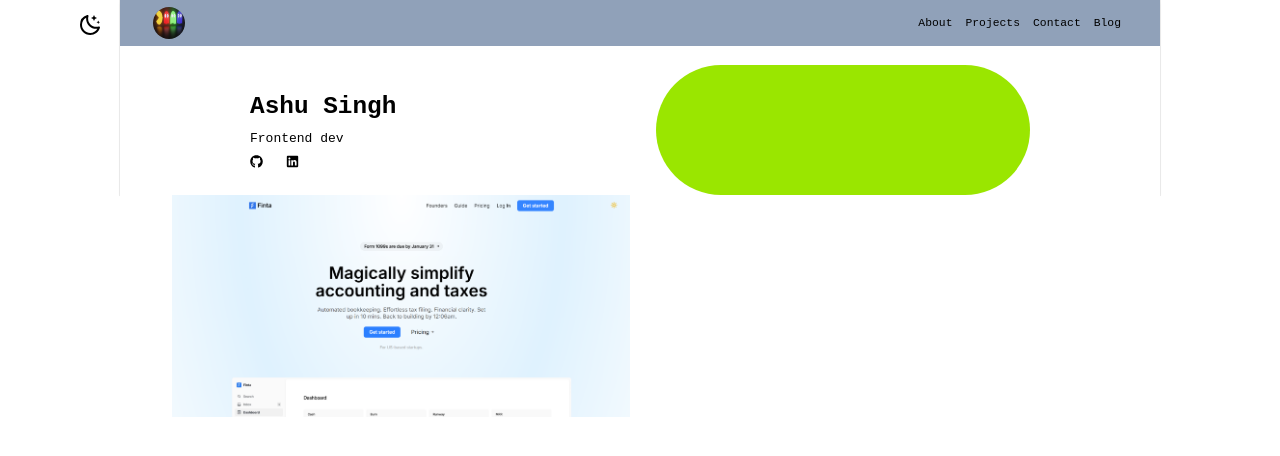
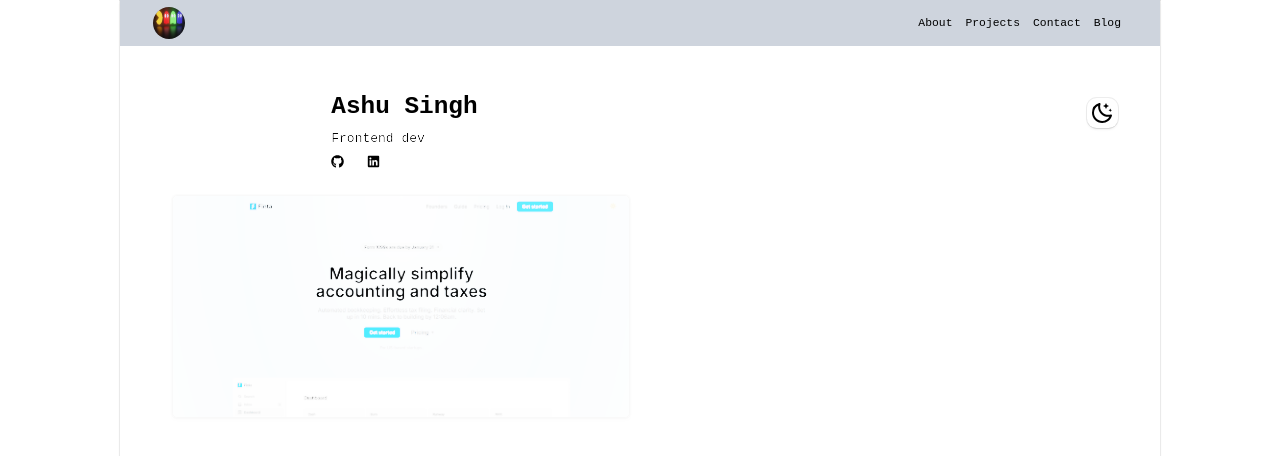
Before and after one commit to Evolver-3/ashusingh-portfolio, a React (Vite) app: page / in a window 1280 px wide. Shown: the top 456 px of the page. Built offline with nearby package versions, Linux system fonts and the light colour scheme.

Commit message:
dark mode fixes and some other things that need to be checked

```diff
--- a/src/App.jsx
+++ b/src/App.jsx
@@ -3,6 +3,8 @@ import Navbar from './Components/Navbar'
 import Body from './Components/Body'
 import Projects from './Components/Projects'
 import Dark from './Components/DarkMode/Dark'
+import Container from './Components/Container'
+import {motion} from 'motion/react'
 
 const App = () => {
   const [dark,setDark]=useState(
@@ -12,7 +14,7 @@ const App = () => {
   useEffect(()=>{
     if(dark){
       document.documentElement.classList.add('dark')
-      localStorage.setIteme("theme","dark")
+      localStorage.setItem("theme","dark")
     }else{
       document.documentElement.classList.remove("dark")
       localStorage.setItem("theme","light")
@@ -20,11 +22,24 @@ const App = () => {
   },[dark])
 
   return (
-    <div className='bg-card relative '>
-      <Dark dark={dark} setDark={setDark} className='absolute right-100'/>
-      <Navbar/>
-      <Body/>
-      <Projects dark={dark}/>
+    <div className=' relative h-screen w-full overflow-hidden'>
+
+       <motion.div
+       initial={{scale:1,opacity:1}}
+        animate={{scale:[1,1.1,1],opacity:[1,0.9,0.7,0.9,1] }}
+        transition={{ duration: 20, repeat: Infinity }}
+        className={`
+          absolute inset-0 z-0
+          opacity-20 mix-blend-overlay pointer-events-none
+          transition-colors duration-500 ${dark?"bg-black":"bg-white"}`}
+/>
+      <Container>
+
+        <Navbar/>
+        <Dark dark={dark} setDark={setDark} />
+        <Body/>
+        <Projects dark={dark}/>
+      </Container>
     </div>
   )
 }
--- a/src/Components/Body.jsx
+++ b/src/Components/Body.jsx
@@ -18,10 +18,10 @@ const Body = () => {
 
 
   return (
-    <Container >
-    <div className="flex flex-col md:flex-row items-center justify-center text-center md:text-left pt-20 h-fit px-40 gap-10 shadow-acer">
 
-      <div className="w-40 h-40 bg-lime-400 rounded-full order-1 md:order-2 md:w-1/2 flex justify-center">
+    <div className="flex flex-col md:flex-row items-center justify-center text-center md:text-left pt-20 px-20 gap-10 ">
+
+      <div className="w-40 h-40 border border-white rounded-full order-1 md:order-2  flex justify-center container">
       </div>
 
       <div className="order-2 md:order-1 md:w-1/2 text-foreground flex flex-col gap-2">
@@ -112,7 +112,7 @@ const Body = () => {
 
 
    </div>
-   </Container>
+
 
   )
 
--- a/src/Components/Container.jsx
+++ b/src/Components/Container.jsx
@@ -1,16 +1,14 @@
-import React from 'react'
+import { motion } from "motion/react"
+
+const Container = ({ children, className = "" }) => {
+  return (
+    <div className={`max-w-7xl mx-auto w-full bg-background shadow-acer ${className}`}>
 
 
-const Container = ({children,className=""}) => {
-  return (<>
-
-    <div className={`max-w-7xl mx-auto w-full bg-background ${className}`}>
+        {children}
 
 
-      {children}
     </div>
-
-  </>
   )
 }
 
--- a/src/Components/DarkMode/Dark.jsx
+++ b/src/Components/DarkMode/Dark.jsx
@@ -1,9 +1,11 @@
 
-const Dark = ({dark,setDark}) => {
+const Dark = ({dark,setDark,className=''}) => {
 
   return (
-    <div className='absolute top-4 left-24'>
-      <button onClick={()=>setDark(!dark)}>{dark?<svg  xmlns="http://www.w3.org/2000/svg" width="24" height="24" fill="currentColor" viewBox="0 0 24 24" >
+    <div className={`fixed right-50 top-30  ${className}`}>
+      <button onClick={()=>setDark(!dark)}
+        className="shadow-acer rounded-xl p-1">
+        {dark?<svg  xmlns="http://www.w3.org/2000/svg" width="24" height="24" fill="currentColor" viewBox="0 0 24 24" className="text-yellow-400">
         <path d="M6.99 12c0 2.76 2.25 5.01 5.01 5.01s5.01-2.25 5.01-5.01S14.76 6.99 12 6.99 6.99 9.24 6.99 12M12 8.99c1.66 0 3.01 1.35 3.01 3.01s-1.35 3.01-3.01 3.01S8.99 13.66 8.99 12 10.34 8.99 12 8.99M13 19h-2v2h2zM11 5h2V3h-2zm-8 6h2v2H3zm16 0h2v2h-2zM4.93 17.66l.71.7.7.71.71-.71.71-.7-.71-.71-.71-.71-.7.71zM17.66 4.93l-.71.71-.71.7.71.71.71.71.7-.71.71-.71-.71-.7zM4.93 6.34l.71.71.7.71.71-.71.71-.71-.71-.7-.71-.71-.7.71zm12.73 12.73.7-.71.71-.7-.71-.71-.7-.71-.71.71-.71.71.71.7z">
         </path>
       </svg>:
--- a/src/Components/Navbar.jsx
+++ b/src/Components/Navbar.jsx
@@ -63,12 +63,12 @@ const Navbar = () => {
 
         {navItems.map((item,index)=>(
 
-          <a href={item.href} key={index} className='text-sm text-foreground relative px-2 py-1'
+          <a href={item.href} key={index} className='text-sm text-foreground relative px-2 py-1 hover:text-white dark:hover:text-black'
           onMouseEnter={()=>setHovered(index)}
           onMouseLeave={()=>setHovered(null)}>
 
             { hovered ===index &&
-              (<motion.span layoutId='hovered-span' className='h-full w-full absolute inset-0 rounded-md bg-neutral-100 '>
+              (<motion.span layoutId='hovered-span' className='h-full w-full absolute inset-0 rounded-md bg-neutral-100 dark:bg-gray-500'>
               </motion.span>)
             }
 
--- a/src/Components/Projects.jsx
+++ b/src/Components/Projects.jsx
@@ -20,21 +20,21 @@ const Projects = ({dark}) => {
 
 
   return (
-    <Container>
-    <div className='w-full h-screen'>
-      <div className='grid grid-cols-1 md:grid-cols-2 gap-6 max-w-6xl mx-auto ' >
+
+    <div className='w-full h-screen '>
+      <div className='grid grid-cols-1 md:grid-cols-2 gap-6 max-w-6xl mx-auto' >
 
         {projectCards.map((card,i)=>(
-          <div className='w-full shadow-finta rounded-md' key={card.id}>
+          <div className='w-full shadow-acer border border-neutral-300 rounded-md dark:border-neutral-500' key={card.id}>
 
-            <img src={dark? card.imgDark:card.imgLight} alt={card.name} className='object-cover' />
+            <img src={dark? card.imgDark:card.imgLight} alt={card.name} className='object-cover rounded-md' />
           </div>
         ))}
 
       </div>
 
     </div>
-    </Container>
+
   )
 }
 
--- a/src/index.css
+++ b/src/index.css
@@ -9,15 +9,15 @@ body,html{
   --background:white;
   --foreground:black;
   --card:white;
-  --nav:oklch(70.4% 0.04 256.788);
+  --nav:oklch(86.799% 0.01413 258.444);
 
 
 }
-.dark{
-  --background:oklch(27.9% 0.041 260.031);
+html.dark{
+  --background:black;
   --foreground:white;
   --card:oklch(21.6% 0.006 56.043);
-  --nav:oklch(43.9% 0 0);
+  --nav:oklch(21.6% 0.006 56.043);
 }
 
 @theme inline {
```
Also changed, not shown: 2 other files (tests, documents, lock files or other folders).
